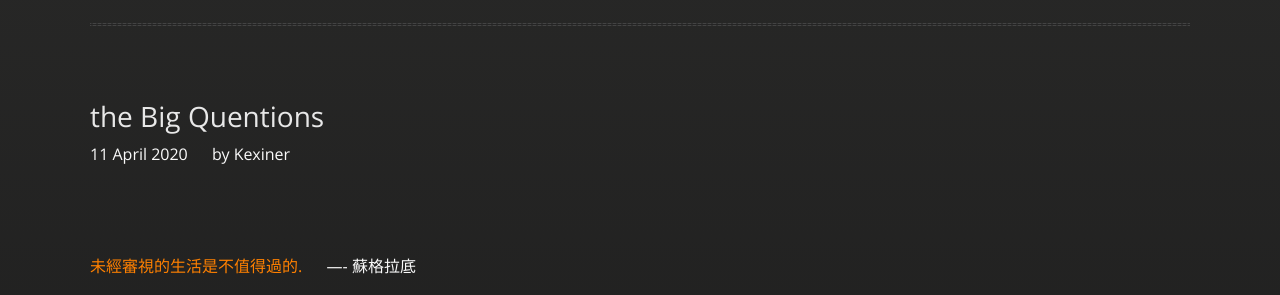
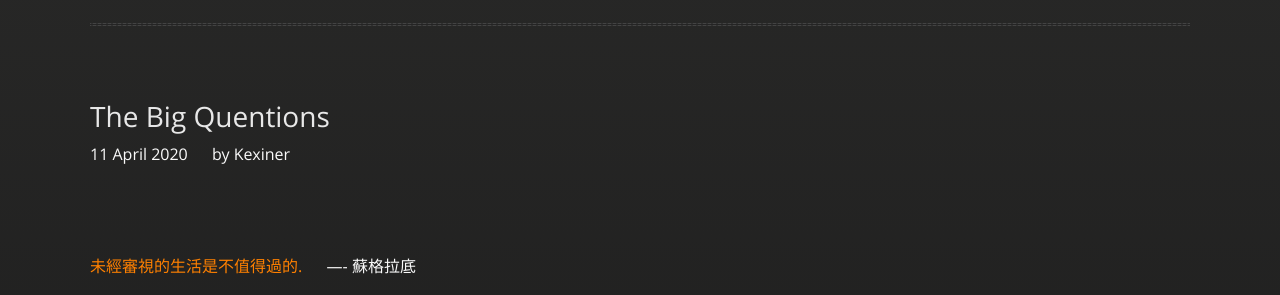
Before and after one commit to kexinerchen/kexinerchen.github.io, a Jekyll site: the page built from _posts/2020-04-11-big_questions.md, in a window 1280 px wide. Shown: the part 214-509 px from the top of the page. Built offline with Jekyll 4.4.1, drawn with Linux system fonts in a browser that asks for light colours.

```diff
--- a/_posts/2020-04-11-big_questions.md
+++ b/_posts/2020-04-11-big_questions.md
@@ -1,6 +1,6 @@
 ---
 layout: post
-title: the Big Quentions
+title: The Big Quentions
 author: Kexiner
 
 ---
```
